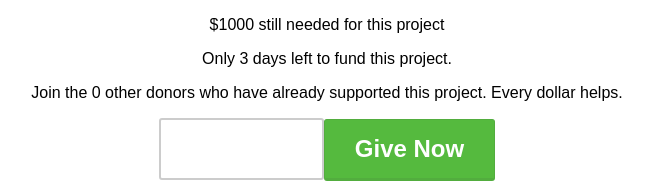
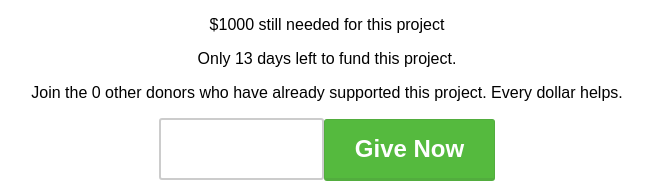
Before and after one commit to davidyearwood/loktra-challenge, a React (Create React App) app: page / in a window 1280 px wide. Shown: the top 183 px of the page, without its empty margins (313-966 px from the left). Built offline with nearby package versions, Linux system fonts and the light colour scheme.

Commit message:
Fix daysUntilDonationEnd so that the current amount of days until donation is displayed.

```diff
--- a/src/App.js
+++ b/src/App.js
@@ -88,6 +88,8 @@ class App extends Component {
   }
   render() {
     let amountDonatedInPercent = (this.state.amountDonated / this.props.goalAmount) * 100;
+    let currentDate = Date.now();
+    let daysUntilDonationEnd = parseInt((Date.parse(this.props.donationEndDate) - currentDate) / 1000 / 60 / 60 / 24, 10);
 
     return (
       <div className="App">
@@ -100,6 +102,7 @@ class App extends Component {
           onChange={this.updateDonorsAmount}
           width={amountDonatedInPercent || 0}
           numberOfDonors={this.state.numberOfDonors}
+          daysLeft={daysUntilDonationEnd}
           />
         <div className="btn-container">
           <Button innerText="Save for later" onClick={this.save}/>
--- a/src/DonationContainer.js
+++ b/src/DonationContainer.js
@@ -8,7 +8,7 @@ const DonationContainer = props => {
         <div className="donation">
             <ProgressBar width={props.width} />
             <div className="donation__information">
-                <p className="donation__text">Only 3 days left to fund this project.</p>
+                <p className="donation__text"><span className="highlight--orange">Only {props.daysLeft} days left</span> to fund this project.</p>
                 <p className="donation__text">Join the <span className="bold-text">{props.numberOfDonors}</span> other donors who have already supported this project. Every dollar helps.</p>
             </div>
             <DonationForm onSubmit={props.onSubmit} onChange={props.onChange}/>
```
